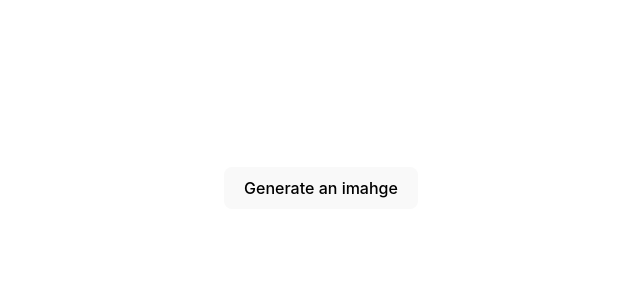
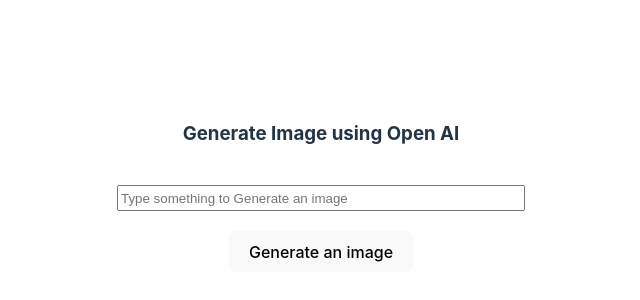
Before and after one commit to sashitaghimire/Chat-GPT-Clone, a React (Vite) app: page / in a window 1280 px wide. Shown: the part 212-512 px from the top of the page, without its empty margins (319-959 px from the left). Built offline with nearby package versions, Linux system fonts and the light colour scheme.

Commit message:
create a input field and button

```diff
--- a/src/App.css
+++ b/src/App.css
@@ -5,37 +5,14 @@
   text-align: center;
 }
 
-.logo {
-  height: 6em;
-  padding: 1.5em;
-  will-change: filter;
-}
-.logo:hover {
-  filter: drop-shadow(0 0 2em #646cffaa);
-}
-.logo.react:hover {
-  filter: drop-shadow(0 0 2em #61dafbaa);
+.app-main {
+  display: flex;
+  flex-direction: column;
+  align-items: center;
 }
 
-@keyframes logo-spin {
-  from {
-    transform: rotate(0deg);
-  }
-  to {
-    transform: rotate(360deg);
-  }
+.app-input {
+  height: 20px;
+  margin: 20px;
+  width: 400px;
 }
-
-@media (prefers-reduced-motion: no-preference) {
-  a:nth-of-type(2) .logo {
-    animation: logo-spin infinite 20s linear;
-  }
-}
-
-.card {
-  padding: 2em;
-}
-
-.read-the-docs {
-  color: #888;
-}
--- a/src/App.jsx
+++ b/src/App.jsx
@@ -11,16 +11,21 @@ function App() {
   const openai = new OpenAIApi(configuration);
   const generateImage = async () => {
     const res = await openai.createImage({
-      prompt: "Say this is a test",
+      prompt: prompt,
       n: 1,
       size: "1024x1024",
     });
-    console.log(res.data.data[0]?.url);
   };
 
   return (
-    <div>
-      <button onClick={generateImage}>Generate an imahge</button>
+    <div className="app-main">
+      <h3>Generate Image using Open AI</h3>
+      <input
+        className="app-input"
+        placeholder="Type something to Generate an image"
+        onChange={(e) => setPrompt(e.target.value)}
+      />
+      <button onClick={generateImage}>Generate an image</button>
     </div>
   );
 }
```
